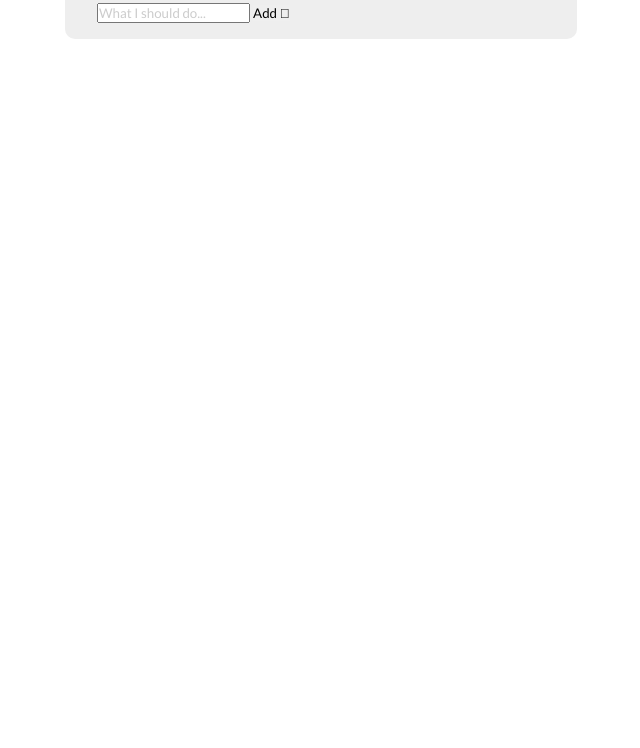
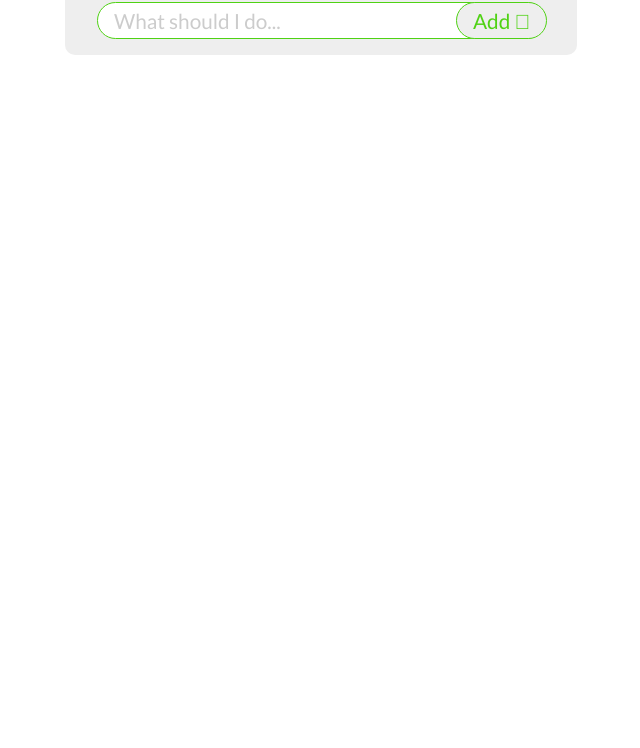
Before and after one commit to Arthur-Gyulabyan/todo-pure-js, a plain HTML site: page index.html in a window 1280 px wide. Shown: the part 52-800 px from the top of the page, without its empty margins (319-959 px from the left). Drawn offline with Linux system fonts and the light colour scheme.

Commit message:
feat(index): add button icon changed

```diff
--- a/index.html
+++ b/index.html
@@ -27,8 +27,8 @@
 
   <div class="flex-container">
     <div class="input-container">
-      <input type="text" placeholder="What I should do...">
-      <button>Add <i class="fal fa-plus"></i></button>
+      <input type="text" placeholder="What should I do..." class="todo-input">
+      <button class="add-button">Add <i class="fal fa-plus-circle"></i></button>
     </div>
 
   </div>
```
